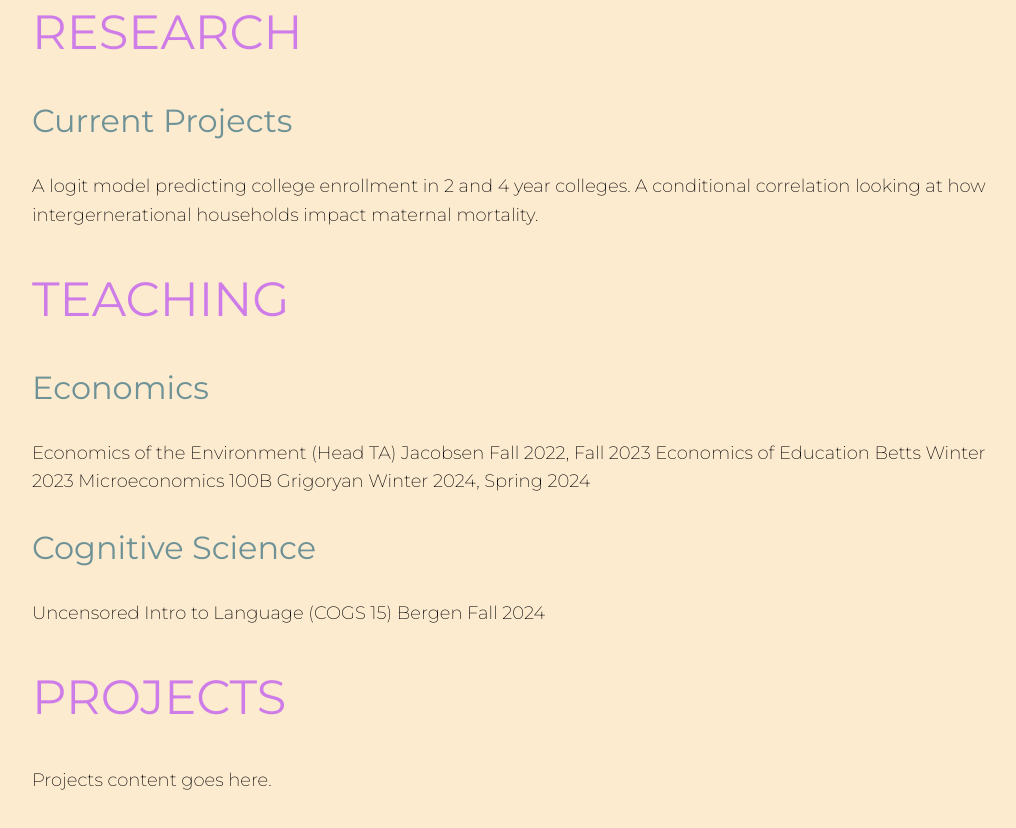
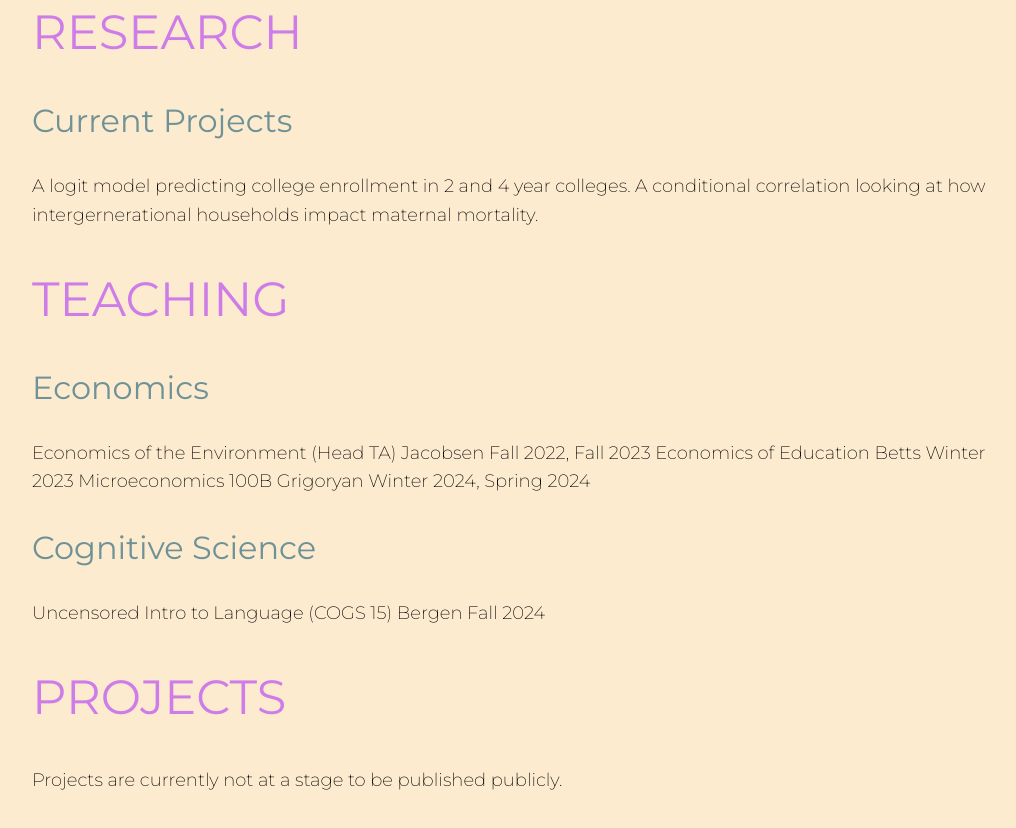
Before and after one commit to AnnaliseStorms/annalisestorms.github.io, a plain HTML site: page index.html in a window 1280 px wide. Shown: the part 947-1775 px from the top of the page, without its empty margins (238-1254 px from the left). Drawn offline with Linux system fonts and the light colour scheme; a script that the page names is missing.

Commit message:
Update index.html

```diff
--- a/index.html
+++ b/index.html
@@ -54,7 +54,7 @@ Microeconomics 100B Grigoryan Winter 2024, Spring 2024</p>
 
         <section id="projects">
             <h2>PROJECTS</h2>
-            <p>Projects content goes here.</p>
+            <p>Projects are currently not at a stage to be published publicly.</p>
         </section>
     </div>
 
```
